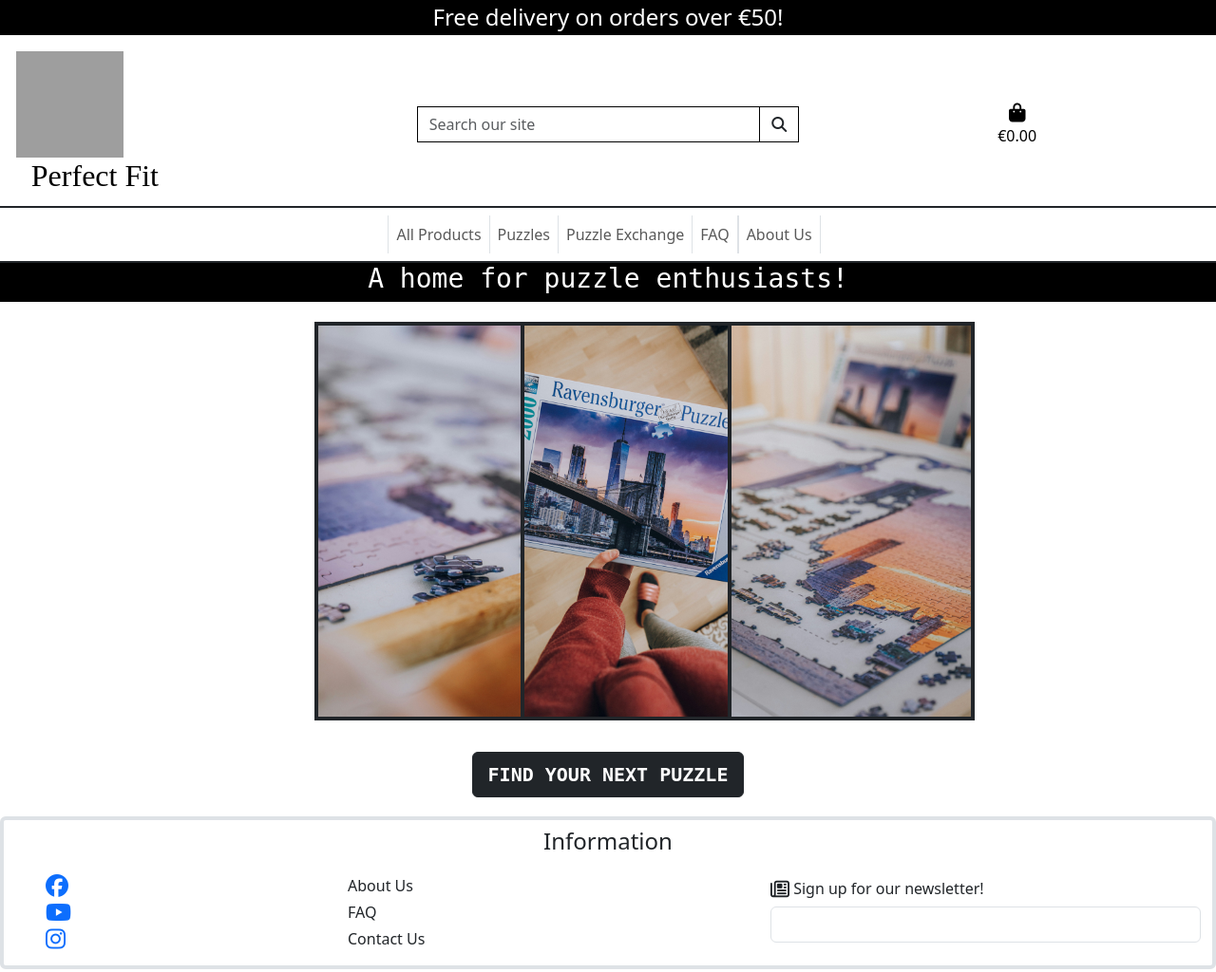
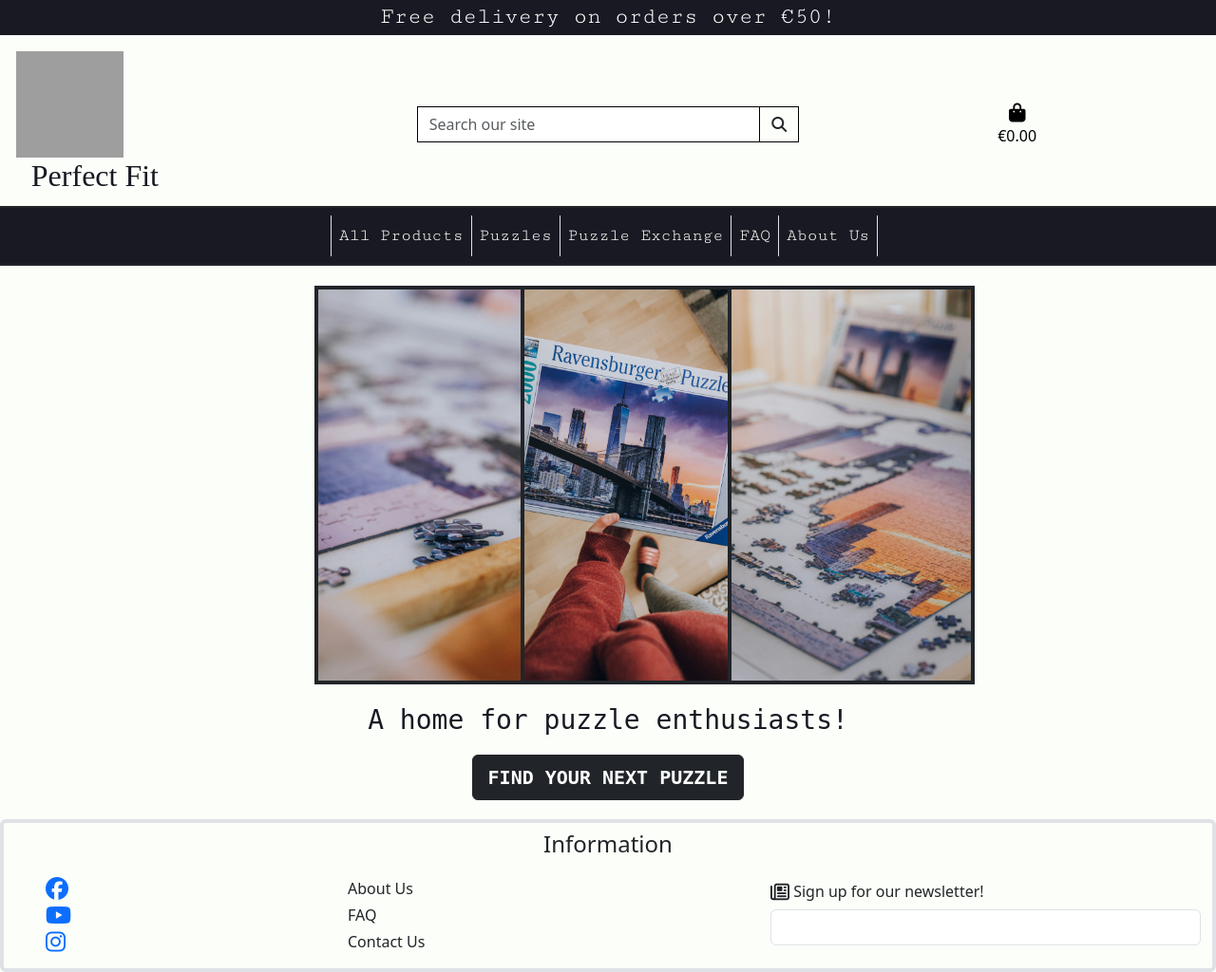
Before and after one commit to ZoeMacf/perfect-fit, a Django app: page / in a window 1280 px wide. Shown: the whole page at 95% size. Run offline with Django 5.2, Linux system fonts and the light colour scheme; some libraries are stand-ins or nearby versions; some web fonts are replaced; grey boxes are pictures that could not be loaded.

Commit message:
update index.html styling and navbar style

```diff
--- a/home/templates/home/index.html
+++ b/home/templates/home/index.html
@@ -9,10 +9,6 @@
 {% endblock %}
 
 {% block content %}
-
-<div class="row text-center tagline">
-  <h3>A home for puzzle enthusiasts!</h3>
-</div>
 
 <div class="row d-flex justify-content-center py-2 my-2">
   <div class="col-2">
@@ -32,6 +28,10 @@
   </div>
 </div>
 
+<div class="row text-center tagline">
+  <h3>A home for puzzle enthusiasts!</h3>
+</div>
+
 <div class="row">
   <div class="col-12 d-flex justify-content-center my-2 py-1">
           <a href="{% url 'all_products' %}" class="btn btn-lg btn-dark rounded-2">
--- a/static/css/base.css
+++ b/static/css/base.css
@@ -4,6 +4,13 @@ html {
 
 body {
   height: calc(100vh - 164px);
+  background-color: #FBFEF9;
+}
+
+.delivery-banner {
+  background-color: #191923;
+  font-family: 'Cutive Mono', monospace;
+  font-weight: bold;
 }
 
 
@@ -22,7 +29,7 @@ margin: 5px;
 
 #logo-font {
   font-family: Peralta;
-  color: black;
+  color: #191923;
   float: right;
 }
 
@@ -30,12 +37,18 @@ margin: 5px;
   font-family: 'Cutive-Mono', monospace;
 }
 
+.navbar-style {
+  background-color: #191923;
+  font-family: 'Cutive Mono', monospace;
+  color: #FBFEF9;
+  font-size: large;
+}
+
 /* home page */
 
 .tagline {
-  background-color: black;
   font-family: 'Cutive-Mono', monospace;
-  color: white;
+  color: #191923;
 }
 
 .banner-container {
--- a/templates/base.html
+++ b/templates/base.html
@@ -29,12 +29,12 @@
 </head>
 <body>
   <header class="container-fluid">
-    <div id="delivery-banner" class="row text-center">
-      <div class="col bg-black text-white">
+    <div class="row text-center">
+      <div class="col delivery-banner text-white">
           <h4 class="logo-font my-1">Free delivery on orders over €{{ free_delivery_threshold }}!</h4>
       </div>
     </div>
-      <div id="topnav" class="row bg-white pt-lg-2 d-none d-lg-flex">
+      <div id="topnav" class="row pt-lg-2 d-none d-lg-flex h-150">
           <div class="col-12 col-lg-4 my-1 py-1 py-lg-0  text-left">
               <a href="{% url 'home' %}" class="nav-link main-logo-link">
                 <div id="logo-container">
@@ -78,8 +78,8 @@
         </div>
     </div>
       </div>
-      <div class="row bg-white">
-        <nav class="navbar navbar-expand-lg navbar-light w-100 border-top border-bottom border-2 border-dark text-center">
+      <div class="row">
+        <nav class="navbar navbar-expand-lg navbar-style w-100 border-top border-bottom border-2 border-dark text-center">
             <button class="navbar-toggler" type="button" data-bs-toggle="collapse" data-bs-target="#main-nav" aria-controls="main-nav" aria-expanded="false" aria-label="Toggle navigation">
                 <span class="navbar-toggler-icon"></span>
             </button>
--- a/templates/includes/navigation.html
+++ b/templates/includes/navigation.html
@@ -1,7 +1,7 @@
-<div class="collapse navbar-collapse" id="main-nav">
+<div class="collapse navbar-collapse navbar-style" id="main-nav">
   <ul class="navbar-nav w-auto mx-auto">
       <li class="nav-item dropdown">
-          <a class="logo-font font-weight-bold nav-link mr-5 border-start border-end" href="#" id="all-products-link" data-bs-toggle="dropdown" aria-haspopup="true" aria-expanded="false">
+          <a class="nav-link mr-5 border-start border-end navbar-style" href="#" id="all-products-link" data-bs-toggle="dropdown" aria-haspopup="true" aria-expanded="false">
               All Products
           </a>
           <div class="dropdown-menu border-0" aria-labelledby="all-products-link">
@@ -14,7 +14,7 @@
       </li>
 
       <li class="nav-item dropdown">
-          <a class="logo-font font-weight-bold nav-link border-end mr-5" href="#" role="button" data-bs-toggle="dropdown" aria-expanded="false">
+          <a class="nav-link border-end mr-5 navbar-style" href="#" role="button" data-bs-toggle="dropdown" aria-expanded="false">
               Puzzles
           </a>
           <div class="dropdown-menu border-0" aria-labelledby="puzzles-link">
@@ -28,7 +28,7 @@
       </li>
 
       <li class="nav-item dropdown">
-          <a class="logo-font font-weight-bold nav-link border-end mr-5" href="#" id="puzzle-exchange-link" data-toggle="dropdown" aria-haspopup="true" aria-expanded="false">
+          <a class="nav-link border-end mr-5 navbar-style" href="#" id="puzzle-exchange-link" data-toggle="dropdown" aria-haspopup="true" aria-expanded="false">
               Puzzle Exchange
           </a>
           <div class="dropdown-menu border-0" aria-labelledby="puzzle-exchange-link">
@@ -38,12 +38,12 @@
           </div>
       </li>
       <li class="nav-item">
-          <a class="logo-font font-weight-bold nav-link border-end" href="{% url 'faq' %}" id="faq-link"  aria-haspopup="true" aria-expanded="false">
+          <a class="nav-link border-end navbar-style" href="{% url 'faq' %}" id="faq-link"  aria-haspopup="true" aria-expanded="false">
               FAQ
           </a>
       </li>
       <li class="nav-item">
-        <a class="logo-font font-weight-bold nav-link border-start border-end" href="{% url 'about_us' %}" id="about-us-link"  aria-haspopup="true" aria-expanded="false">
+        <a class="nav-link border-end navbar-style" href="{% url 'about_us' %}" id="about-us-link"  aria-haspopup="true" aria-expanded="false">
             About Us
         </a>
     </li>
```
